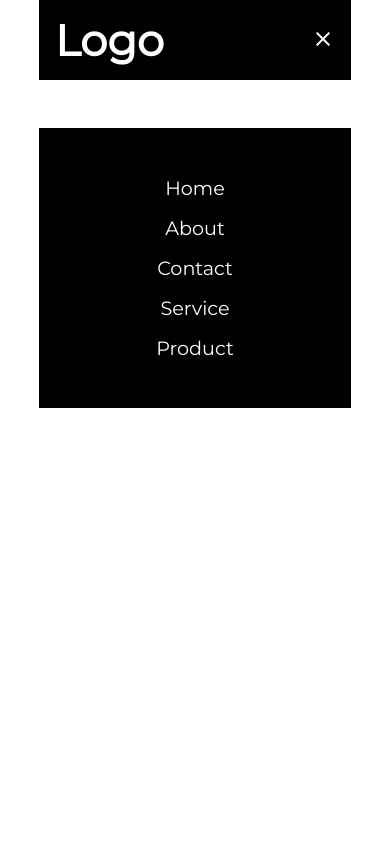
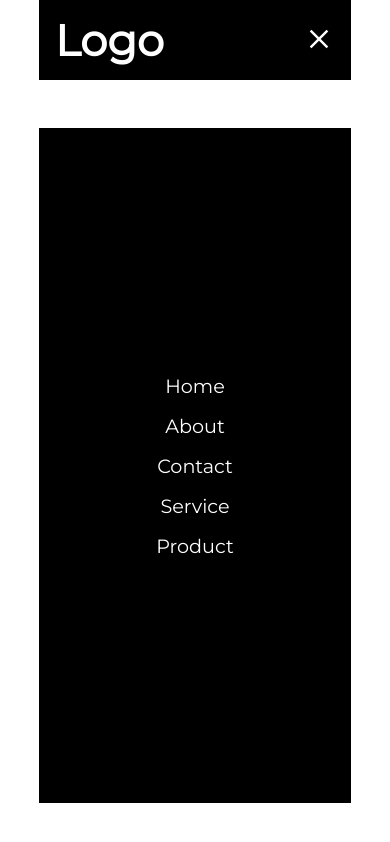
Before and after one commit to ajaysonere/30-Days-JS-Challenge, a plain HTML site: page 09-navbar-res/index.html in a window 390 px wide. Both pictures are taken after a click on the button "menu". Drawn offline with nearby package versions, Linux system fonts and the light colour scheme.

Commit message:
improments

```diff
--- a/09-navbar-res/style.css
+++ b/09-navbar-res/style.css
@@ -45,8 +45,13 @@ nav .logo{
     font-weight: 400;
 }
 
+
 .toggle-btn {
     display: none;
+}
+
+.toggle-btn span{
+    font-size: 2rem;
 }
 
 .toggle-btn{
@@ -62,29 +67,23 @@ nav .logo{
 
     .nav__links{
         width: 80%;
+        height: 80%;
         position: absolute;
         left: 10%;
         top: 8rem;
         flex-direction: column;
+        justify-content: center;
         gap: 1rem;
         background: #000;
         padding: 2rem;
         text-align: center;
-        transition: all 1s ease-in-out;
+        display: none;
     }
-    .nav__links li {
-        margin: 1rem;
-    }
-
     .nav__links li a {
         color: #fff;
     }
 
-    .nav__links{
-        display: none;
-    }
-
     .show-menu{
-        display: block;
+        display: inline-flex;
     }
 }
```
